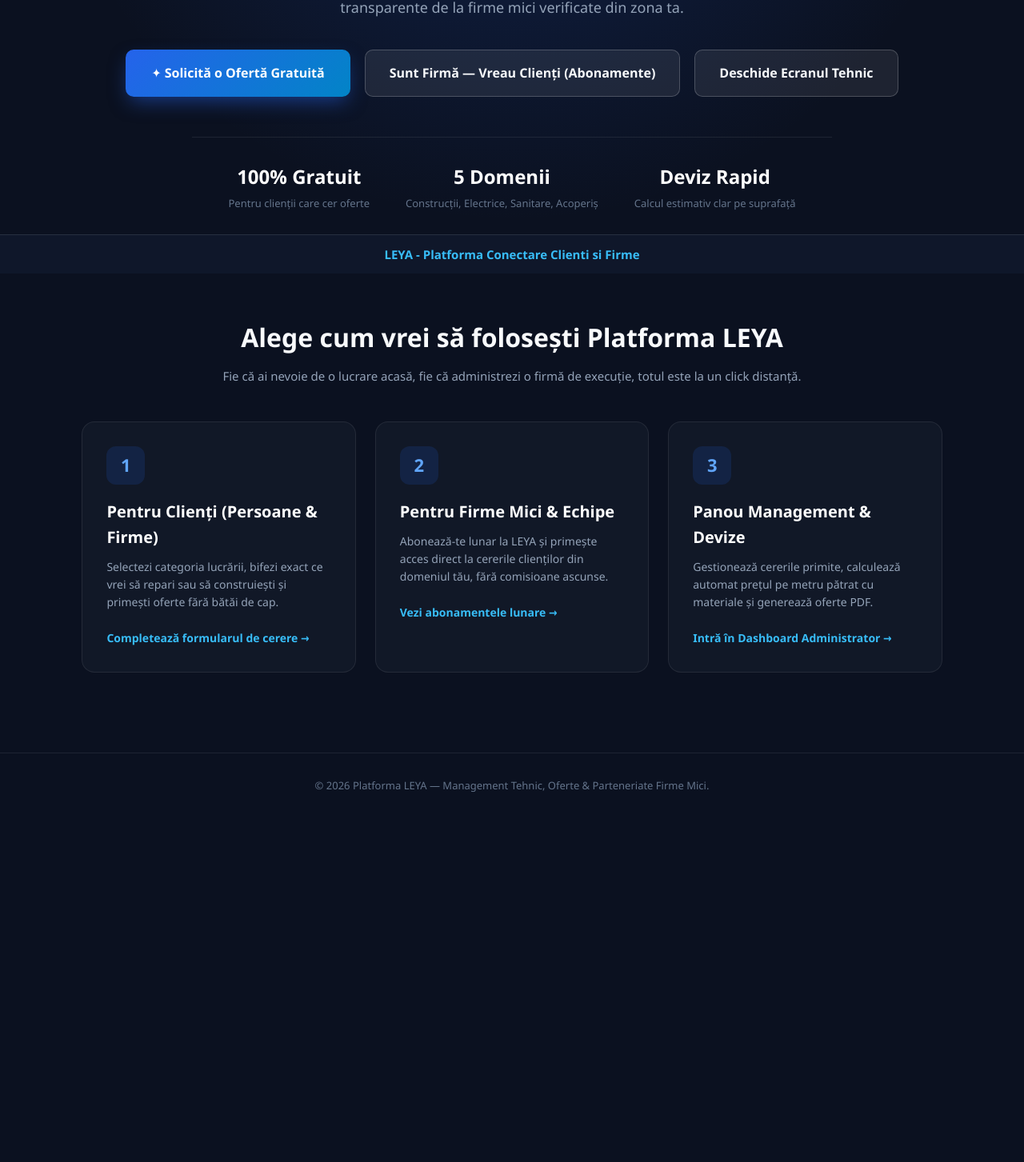
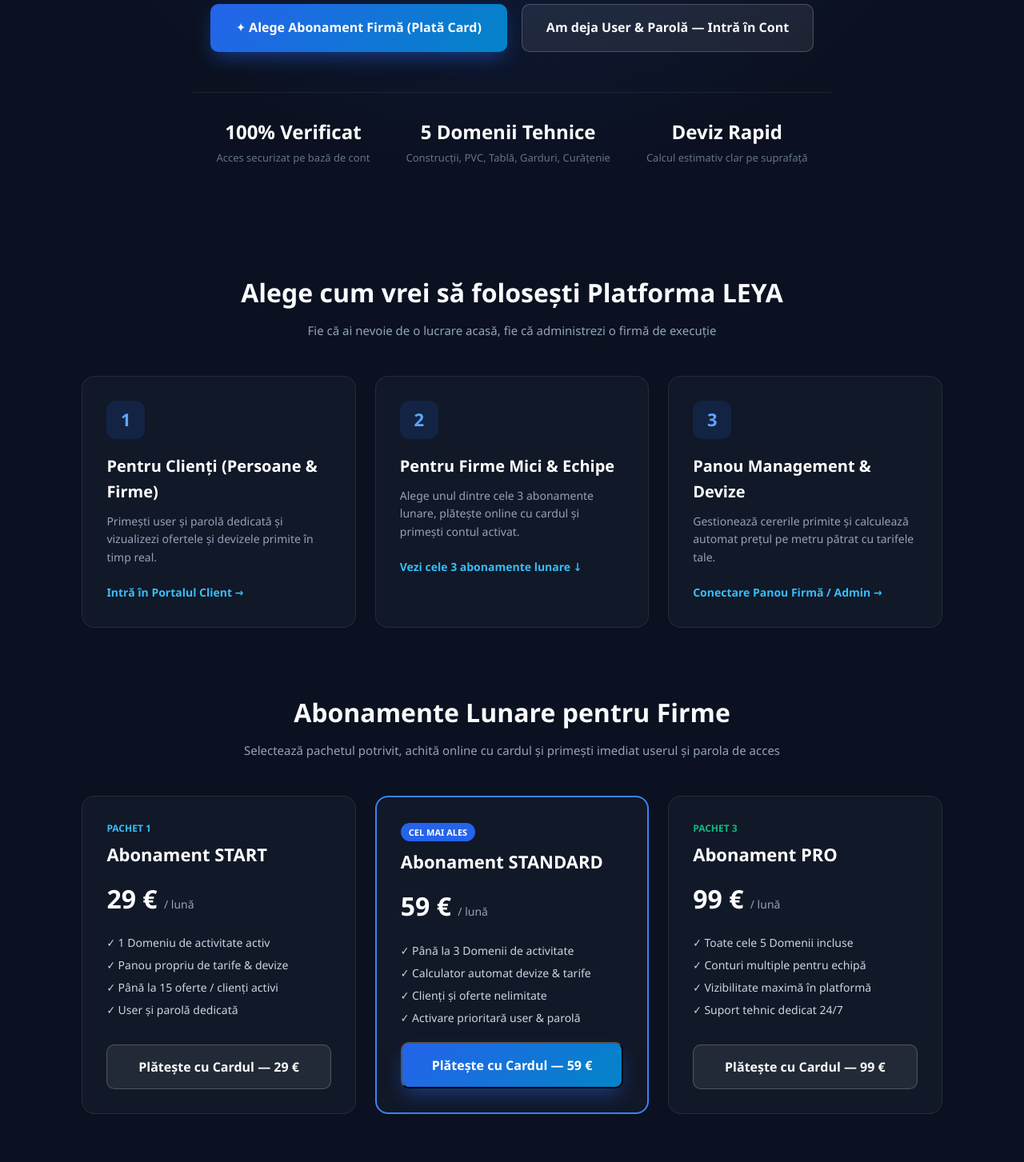
Before and after one commit to alex-leya2026/leya-platform, a website: page LEYAindex12.html in a window 1280 px wide. Shown: the part 458-1911 px from the top of the page at 80% size. Before the commit the page ends 1481 px from the top, so only its background shows below. Drawn offline with Linux system fonts and the light colour scheme.

Commit message:
Add files via upload

```diff
--- a/LEYAindex12.html
+++ b/LEYAindex12.html
@@ -118,19 +118,13 @@
   </style>
 </head>
 <body>
-  <div style="background:#0f172a; padding:10px 20px; display:flex; justify-content:space-between; align-items:center;">
-    <a href="/dashboard.html" style="background:#2563eb; color:white; padding:8px 14px; border-radius:6px; text-decoration:none; font-weight:bold; font-size:13px;"> Înapoi la Panou Admin & Clienți</a>
-    <span style="color:#38bdf8; font-weight:bold; font-size:14px;">LEYA — Calculator Tehnic</span>
-</div>
 
   <!-- Bara de Sus -->
   <nav class="navbar">
-    <div class="logo">
-      <span>LY</span> PLATFORMA LEYA
-    </div>
+    <div class="logo"><span>LY</span> PLATFORMA LEYA</div>
     <div class="nav-actions">
-      <a href="solicita-oferta.html" class="btn btn-admin" style="border-color:#2563eb; color:#60a5fa;">Cere Ofertă</a>
-      <a href="dashboard.html" class="btn btn-admin">Ecran Tehnic / Admin →</a>
+      <a href="#abonamente" class="btn btn-admin" style="border-color:#38bdf8; color:#38bdf8;">Abonamente Firme</a>
+      <a href="/login.html" class="btn btn-admin" style="background:#2563eb; border-color:#2563eb; color:#fff;">Autentificare (User & Parolă) →</a>
     </div>
   </nav>
 
@@ -142,25 +136,18 @@
 
     <!-- Cele 3 Butoane Principale -->
     <div class="hero-buttons">
-      <a href="solicita-oferta.html" class="btn btn-hero-primary">
-        ✦ Solicită o Ofertă Gratuită
-      </a>
-      <a href="portal-firma.html" class="btn btn-hero-secondary">
-         Sunt Firmă — Vreau Clienți (Abonamente)
-      </a>
-      <a href="dashboard.html" class="btn btn-hero-secondary">
-         Deschide Ecranul Tehnic
-      </a>
+      <a href="#abonamente" class="btn btn-hero-primary">✦ Alege Abonament Firmă (Plată Card)</a>
+      <a href="/login.html" class="btn btn-hero-secondary">Am deja User & Parolă — Intră în Cont</a>
     </div>
 
     <div class="trust-bar">
       <div class="trust-item">
-        <strong>100% Gratuit</strong>
-        <span>Pentru clienții care cer oferte</span>
+        <strong>100% Verificat</strong>
+        <span>Acces securizat pe bază de cont</span>
       </div>
       <div class="trust-item">
-        <strong>5 Domenii</strong>
-        <span>Construcții, Electrice, Sanitare, Acoperiș</span>
+        <strong>5 Domenii Tehnice</strong>
+        <span>Construcții, PVC, Tablă, Garduri, Curățenie</span>
       </div>
       <div class="trust-item">
         <strong>Deviz Rapid</strong>
@@ -169,47 +156,129 @@
     </div>
   </header>
 
-  <!-- Secțiunea Cum Funcționează / Acces Rapid -->
+  <!-- Secțiunea Cum Funcționează -->
   <section class="section">
     <div class="section-header">
       <h2>Alege cum vrei să folosești Platforma LEYA</h2>
-      <p>Fie că ai nevoie de o lucrare acasă, fie că administrezi o firmă de execuție, totul este la un click distanță.</p>
+      <p>Fie că ai nevoie de o lucrare acasă, fie că administrezi o firmă de execuție</p>
     </div>
 
     <div class="cards-grid">
       <div class="card">
         <div class="card-icon">1</div>
         <h3>Pentru Clienți (Persoane & Firme)</h3>
-        <p>Selectezi categoria lucrării, bifezi exact ce vrei să repari sau să construiești și primești oferte fără bătăi de cap.</p>
-        <a href="solicita-oferta.html" class="card-link">Completează formularul de cerere →</a>
+        <p>Primești user și parolă dedicată și vizualizezi ofertele și devizele primite în timp real.</p>
+        <a href="/login.html" class="card-link">Intră în Portalul Client →</a>
       </div>
 
       <div class="card">
         <div class="card-icon">2</div>
         <h3>Pentru Firme Mici & Echipe</h3>
-        <p>Abonează-te lunar la LEYA și primește acces direct la cererile clienților din domeniul tău, fără comisioane ascunse.</p>
-        <a href="portal-firma.html" class="card-link">Vezi abonamentele lunare →</a>
+        <p>Alege unul dintre cele 3 abonamente lunare, plătește online cu cardul și primești contul activat.</p>
+        <a href="#abonamente" class="card-link">Vezi cele 3 abonamente lunare ↓</a>
       </div>
 
       <div class="card">
         <div class="card-icon">3</div>
         <h3>Panou Management & Devize</h3>
-        <p>Gestionează cererile primite, calculează automat prețul pe metru pătrat cu materiale și generează oferte PDF.</p>
-        <a href="dashboard.html" class="card-link">Intră în Dashboard Administrator →</a>
+        <p>Gestionează cererile primite și calculează automat prețul pe metru pătrat cu tarifele tale.</p>
+        <a href="/login.html" class="card-link">Conectare Panou Firmă / Admin →</a>
       </div>
     </div>
   </section>
 
+  <!-- SECȚIUNEA ABONAMENTE CU PLATĂ ONLINE CU CARDUL -->
+  <section class="section" id="abonamente" style="padding-top:20px;">
+    <div class="section-header">
+      <h2>Abonamente Lunare pentru Firme</h2>
+      <p>Selectează pachetul potrivit, achită online cu cardul și primești imediat userul și parola de acces</p>
+    </div>
+
+    <div class="cards-grid">
+      <!-- Abonament 1: START -->
+      <div class="card" style="display:flex; flex-direction:column; justify-content:space-between;">
+        <div>
+          <div style="font-size:12px; font-weight:700; color:#38bdf8; text-transform:uppercase; margin-bottom:6px;">Pachet 1</div>
+          <h3 style="font-size:22px; margin-bottom:4px;">Abonament START</h3>
+          <div style="font-size:32px; font-weight:800; color:#fff; margin:12px 0;">29 € <span style="font-size:14px; font-weight:400; color:#94a3b8;">/ lună</span></div>
+          <ul style="list-style:none; padding:0; margin:16px 0; font-size:14px; color:#cbd5e1; line-height:2;">
+            <li>✓ 1 Domeniu de activitate activ</li>
+            <li>✓ Panou propriu de tarife & devize</li>
+            <li>✓ Până la 15 oferte / clienți activi</li>
+            <li>✓ User și parolă dedicată</li>
+          </ul>
+        </div>
+        <button onclick="deschidePlataAbonament('Abonament START', '29 € / lună', 'https://stripe.com')" class="btn btn-hero-secondary" style="width:100%; cursor:pointer; text-align:center;">Plătește cu Cardul — 29 €</button>
+      </div>
+
+      <!-- Abonament 2: STANDARD -->
+      <div class="card" style="border:2px solid #3b82f6; display:flex; flex-direction:column; justify-content:space-between;">
+        <div>
+          <div style="display:inline-block; background:#2563eb; color:#fff; font-size:11px; font-weight:700; padding:3px 10px; border-radius:20px; margin-bottom:8px;">CEL MAI ALES</div>
+          <h3 style="font-size:22px; margin-bottom:4px;">Abonament STANDARD</h3>
+          <div style="font-size:32px; font-weight:800; color:#fff; margin:12px 0;">59 € <span style="font-size:14px; font-weight:400; color:#94a3b8;">/ lună</span></div>
+          <ul style="list-style:none; padding:0; margin:16px 0; font-size:14px; color:#cbd5e1; line-height:2;">
+            <li>✓ Până la 3 Domenii de activitate</li>
+            <li>✓ Calculator automat devize & tarife</li>
+            <li>✓ Clienți și oferte nelimitate</li>
+            <li>✓ Activare prioritară user & parolă</li>
+          </ul>
+        </div>
+        <button onclick="deschidePlataAbonament('Abonament STANDARD', '59 € / lună', 'https://stripe.com')" class="btn btn-hero-primary" style="width:100%; cursor:pointer; text-align:center;">Plătește cu Cardul — 59 €</button>
+      </div>
+
+      <!-- Abonament 3: PRO -->
+      <div class="card" style="display:flex; flex-direction:column; justify-content:space-between;">
+        <div>
+          <div style="font-size:12px; font-weight:700; color:#10b981; text-transform:uppercase; margin-bottom:6px;">Pachet 3</div>
+          <h3 style="font-size:22px; margin-bottom:4px;">Abonament PRO</h3>
+          <div style="font-size:32px; font-weight:800; color:#fff; margin:12px 0;">99 € <span style="font-size:14px; font-weight:400; color:#94a3b8;">/ lună</span></div>
+          <ul style="list-style:none; padding:0; margin:16px 0; font-size:14px; color:#cbd5e1; line-height:2;">
+            <li>✓ Toate cele 5 Domenii incluse</li>
+            <li>✓ Conturi multiple pentru echipă</li>
+            <li>✓ Vizibilitate maximă în platformă</li>
+            <li>✓ Suport tehnic dedicat 24/7</li>
+          </ul>
+        </div>
+        <button onclick="deschidePlataAbonament('Abonament PRO', '99 € / lună', 'https://stripe.com')" class="btn btn-hero-secondary" style="width:100%; cursor:pointer; text-align:center;">Plătește cu Cardul — 99 €</button>
+      </div>
+    </div>
+  </section>
+
+  <!-- Fereastră Plată Card Online -->
+  <div id="modal-plata-card" style="display:none; position:fixed; inset:0; background:rgba(2,6,23,0.85); z-index:999; align-items:center; justify-content:center; padding:16px;">
+    <div style="background:#0f172a; border:1px solid #334155; border-radius:16px; padding:24px; max-width:420px; width:100%; color:#fff;">
+      <h3 id="titlu-abonament-ales" style="margin:0 0 6px 0; font-size:20px;">Activare Abonament</h3>
+      <p id="pret-abonament-ales" style="margin:0 0 16px 0; color:#38bdf8; font-weight:700;"></p>
+      <label style="display:block; font-size:12px; color:#94a3b8; margin-bottom:4px;">Nume Firmă / Persoană:</label>
+      <input type="text" id="pay-nume" placeholder="ex: Construct SRL" style="width:100%; padding:10px; border-radius:8px; border:1px solid #334155; background:#1e293b; color:#fff; margin-bottom:10px; box-sizing:border-box;">
+      <label style="display:block; font-size:12px; color:#94a3b8; margin-bottom:4px;">E-mail (pe care vei primi userul și parola):</label>
+      <input type="email" id="pay-email" placeholder="ex: contact@firma.ro" style="width:100%; padding:10px; border-radius:8px; border:1px solid #334155; background:#1e293b; color:#fff; margin-bottom:10px; box-sizing:border-box;">
+      <label style="display:block; font-size:12px; color:#94a3b8; margin-bottom:4px;">Telefon:</label>
+      <input type="text" id="pay-telefon" placeholder="ex: 0722123456" style="width:100%; padding:10px; border-radius:8px; border:1px solid #334155; background:#1e293b; color:#fff; margin-bottom:16px; box-sizing:border-box;">
+      <button onclick="continuaSprePlataCard()" style="width:100%; padding:12px; border:none; border-radius:8px; background:#2563eb; color:#fff; font-weight:700; cursor:pointer; margin-bottom:8px;">Continuă spre Plata cu Cardul →</button>
+      function continuaSprePlataCard() {
+      const nume = document.getElementById('pay-nume').value.trim();
+      const email = document.getElementById('pay-email').value.trim();
+      const tel = document.getElementById('pay-telefon').value.trim();
+      if (!nume || !email || !tel) return alert('Completează numele firmei, e-mailul și telefonul înainte de plată!');
+      alert('Datele firmei "' + nume + '" au fost înregistrate! După confirmarea plății cu cardul, vei primi pe ' + email + ' userul și parola de acces.');
+      if (linkStripeSelectat && !linkStripeSelectat.includes('test_')) {
+        window.open(linkStripeSelectat + '?prefilled_email=' + encodeURIComponent(email), '_blank');
+      }
+      document.getElementById('modal-plata-card').style.display = 'none';
+    }
+  </script>
+
   <footer>
     © 2026 Platforma LEYA — Management Tehnic, Oferte & Parteneriate Firme Mici.
   </footer>
-<!-- BARA FIXA DE JOS DINAMICA -->
+
   <div class="bara-jos-leya" id="bara-jos">
     LEYA - Platforma Conectare Clienti si Firme
   </div>
 
   <script>
-    // Verificam automat cine este logat in browser si actualizam bara de jos
     window.addEventListener('DOMContentLoaded', () => {
       const rolSalvat = localStorage.getItem('leya_rol');
       const numeSalvat = localStorage.getItem('leya_nume');
@@ -220,7 +289,7 @@
         bara.style.backgroundColor = '#0f172a';
         bara.style.color = '#38bdf8';
       } else if (rolSalvat === 'CLIENT') {
-            bara.innerText = 'Cont Client: ' + numeSalvat + ' | Verificare Oferte & Status';
+        bara.innerText = 'Cont Client: ' + numeSalvat + ' | Verificare Oferte';
         bara.style.backgroundColor = '#1e293b';
         bara.style.color = '#10b981';
       }
--- a/cdserver12.js
+++ b/cdserver12.js
@@ -126,7 +126,9 @@ function incarcaOferte() {
 }
 
 app.get('/', (req, res) => {
-    res.sendFile(__dirname + '/login.html');
+    app.get('/', (req, res) => {
+  res.sendFile(__dirname + '/LEYAindex12.html');
+});
 });
 
 // 1. LOGARE CU VERIFICARE ABONAMENT LUNAR
```
Lines whose indentation alone changed are shown as unchanged.
